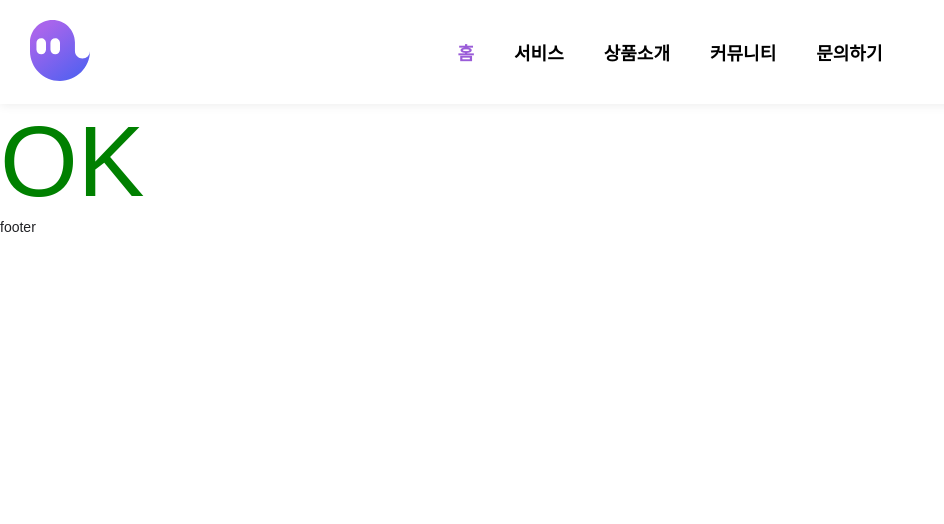
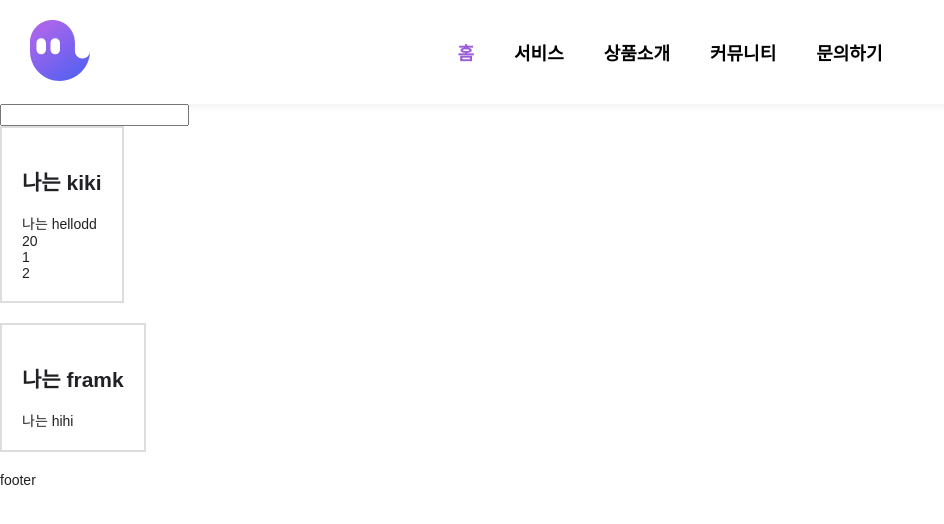
Before and after one commit to koyoujin6759/study_nuxt_2022, a Nuxt app: page / in a window 1280 px wide. Shown: the top 524 px of the page, without its empty margins (0-944 px from the left). Built offline with nearby package versions, Linux system fonts and the light colour scheme.

Commit message:
221123_nuxt

```diff
--- /dev/null
+++ b/components/ClassItem.vue
@@ -0,0 +1,52 @@
+<template>
+    <div class="class-item">
+        <h2>나는 {{item.name}}</h2>
+        <p>나는 {{item.msg}}</p>
+        <div v-if="item.user">
+            <span>{{item.user.id}}</span>
+        </div>
+        <div v-if="item.published_lecture">
+            <div v-for="lecture in item.published_lecture" :key="lecture.i">
+                {{lecture.id}}
+            </div>
+        </div>
+
+    </div>
+</template>
+
+<script>
+export default {
+    name: 'StudyNuxt2022ClassItem',
+    props: {
+        item: {
+            type: Object,
+            default: {}
+        }
+    },
+    data() {
+        return {
+
+        };
+    },
+
+    mounted() {
+        console.log(this.item)
+        if(this.item.user?.id) {
+            console.log("ggg")
+        }
+    },
+
+    methods: {
+
+    },
+};
+</script>
+
+<style lang="scss" scoped>
+.class-item {
+    padding:20px;
+    border:2px solid #ddd;
+    margin-bottom:20px;
+    width:fit-content;
+}
+</style>
--- a/components/Header.vue
+++ b/components/Header.vue
@@ -37,9 +37,13 @@
 </template>
 
 <script>
+
 export default {
   data() {
     return {};
+  },
+  components:{
+
   },
 
   mounted() {},
--- a/pages/index.vue
+++ b/pages/index.vue
@@ -1,12 +1,54 @@
 <template>
-  <main>
-    <p class="confirm">OK</p>
-  </main>
+  <div>
+    <input type="text" v-model="inputValue"/>
+    <ClassItem
+    v-for="item in classList"
+    :key="item.i"
+    :item="item"
+    ></ClassItem>
+    <!-- <ClassItem :name="'colin'" :msg="'hihi'"></ClassItem> -->
+  </div>
 </template>
 
 <script>
+import ClassItem from '@/components/ClassItem.vue'
 export default {
-  components: {},
+  components: {
+    ClassItem
+  },
+  data() {
+    return {
+      inputValue:null,
+      classList: [
+        {
+          name:'kiki',
+          msg: 'hellodd',
+          user: {
+            id:20,
+            type:1,
+            price:2000,
+          },
+          published_lecture: [
+            {
+              id:1,
+            },
+            {
+              id:2
+            }
+          ]
+        },
+        {
+          name:'framk',
+          msg: 'hihi'
+        },
+      ]
+    }
+  },
+  watch: {
+    inputValue() {
+      console.log(this.inputValue)
+    }
+  }
 };
 </script>
 
```
